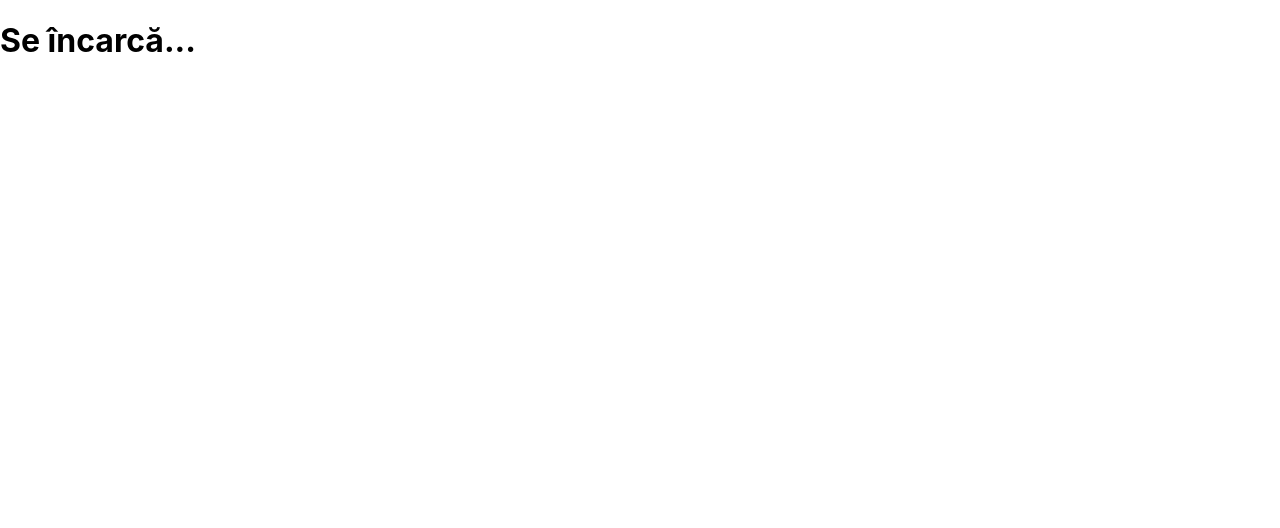
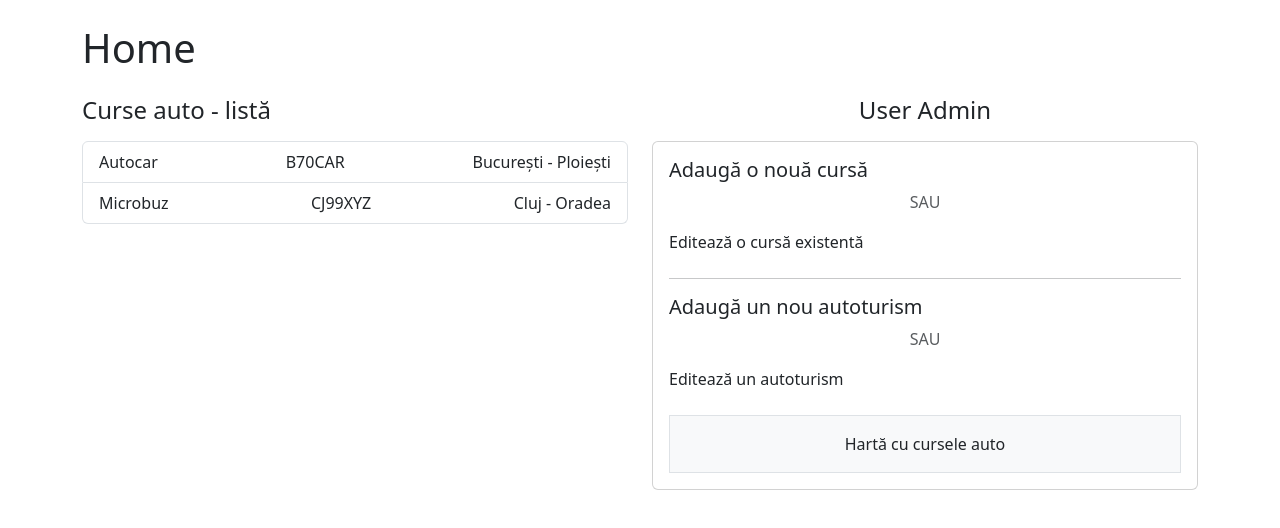
Before and after one commit to igaby27/proiect_pw, a React (Create React App) app in the folder client/: page / in a window 1280 px wide. Shown: the top 528 px of the page. Built offline with nearby package versions, Linux system fonts and the light colour scheme; no server answers.

Commit message:
Un nou commit

```diff
--- a/client/package.json
+++ b/client/package.json
@@ -7,9 +7,12 @@
     "@testing-library/jest-dom": "^6.6.3",
     "@testing-library/react": "^16.3.0",
     "@testing-library/user-event": "^13.5.0",
+    "bootstrap": "^5.3.5",
     "react": "^19.1.0",
+    "react-bootstrap": "^2.10.9",
     "react-dom": "^19.1.0",
-    "react-scripts": "5.0.1",
+    "react-router-dom": "^7.5.0",
+    "react-scripts": "^5.0.1",
     "web-vitals": "^2.1.4"
   },
   "scripts": {
--- a/client/src/App.js
+++ b/client/src/App.js
@@ -1,15 +1,14 @@
-import React, { useEffect, useState } from 'react';
+import { BrowserRouter as Router, Routes, Route } from 'react-router-dom';
+import Home from './pages/Home';
 
 function App() {
-  const [message, setMessage] = useState("");
-
-  useEffect(() => {
-    fetch("http://localhost:5000/api")
-      .then(res => res.json())
-      .then(data => setMessage(data.message));
-  }, []);
-
-  return <h1>{message || "Se încarcă..."}</h1>;
+  return (
+    <Router>
+      <Routes>
+        <Route path="/" element={<Home />} />
+      </Routes>
+    </Router>
+  );
 }
 
 export default App;
--- a/client/src/index.css
+++ b/client/src/index.css
@@ -1,3 +1,8 @@
+@tailwind base;
+@tailwind components;
+@tailwind utilities;
+
+
 body {
   margin: 0;
   font-family: -apple-system, BlinkMacSystemFont, 'Segoe UI', 'Roboto', 'Oxygen',
--- a/client/src/index.js
+++ b/client/src/index.js
@@ -3,6 +3,9 @@ import ReactDOM from 'react-dom/client';
 import './index.css';
 import App from './App';
 import reportWebVitals from './reportWebVitals';
+import 'bootstrap/dist/css/bootstrap.min.css';
+
+
 
 const root = ReactDOM.createRoot(document.getElementById('root'));
 root.render(
--- /dev/null
+++ b/client/src/pages/Home.js
@@ -0,0 +1,56 @@
+import React from 'react';
+import { Container, Row, Col, Card, ListGroup } from 'react-bootstrap';
+
+const mockCurse = [
+  { id: 1, tip: 'Autocar', nr: 'B70CAR', ruta: 'București - Ploiești' },
+  { id: 2, tip: 'Microbuz', nr: 'CJ99XYZ', ruta: 'Cluj - Oradea' },
+];
+
+export default function Home() {
+  return (
+    <Container className="mt-4">
+      <h1 className="mb-4">Home</h1>
+      <Row>
+        {/* Lista de curse */}
+        <Col md={6}>
+          <h4>Curse auto - listă</h4>
+          <ListGroup className="mt-3">
+            {mockCurse.map((cursa) => (
+              <ListGroup.Item key={cursa.id} className="d-flex justify-content-between">
+                <span>{cursa.tip}</span>
+                <span>{cursa.nr}</span>
+                <span>{cursa.ruta}</span>
+              </ListGroup.Item>
+            ))}
+          </ListGroup>
+        </Col>
+
+        {/* Secțiune admin */}
+        <Col md={6}>
+          <h4 className="text-center">User Admin</h4>
+          <Card className="mt-3">
+            <Card.Body>
+              <div className="mb-4">
+                <Card.Title>Adaugă o nouă cursă</Card.Title>
+                <Card.Text className="text-center text-muted">SAU</Card.Text>
+                <Card.Text>Editează o cursă existentă</Card.Text>
+              </div>
+
+              <hr />
+
+              <div className="mb-4">
+                <Card.Title>Adaugă un nou autoturism</Card.Title>
+                <Card.Text className="text-center text-muted">SAU</Card.Text>
+                <Card.Text>Editează un autoturism</Card.Text>
+              </div>
+
+              <div className="border p-3 text-center mt-4 bg-light">
+                Hartă cu cursele auto
+              </div>
+            </Card.Body>
+          </Card>
+        </Col>
+      </Row>
+    </Container>
+  );
+}
```
Also changed, not shown: 1 other file (tests, documents, lock files or other folders).
